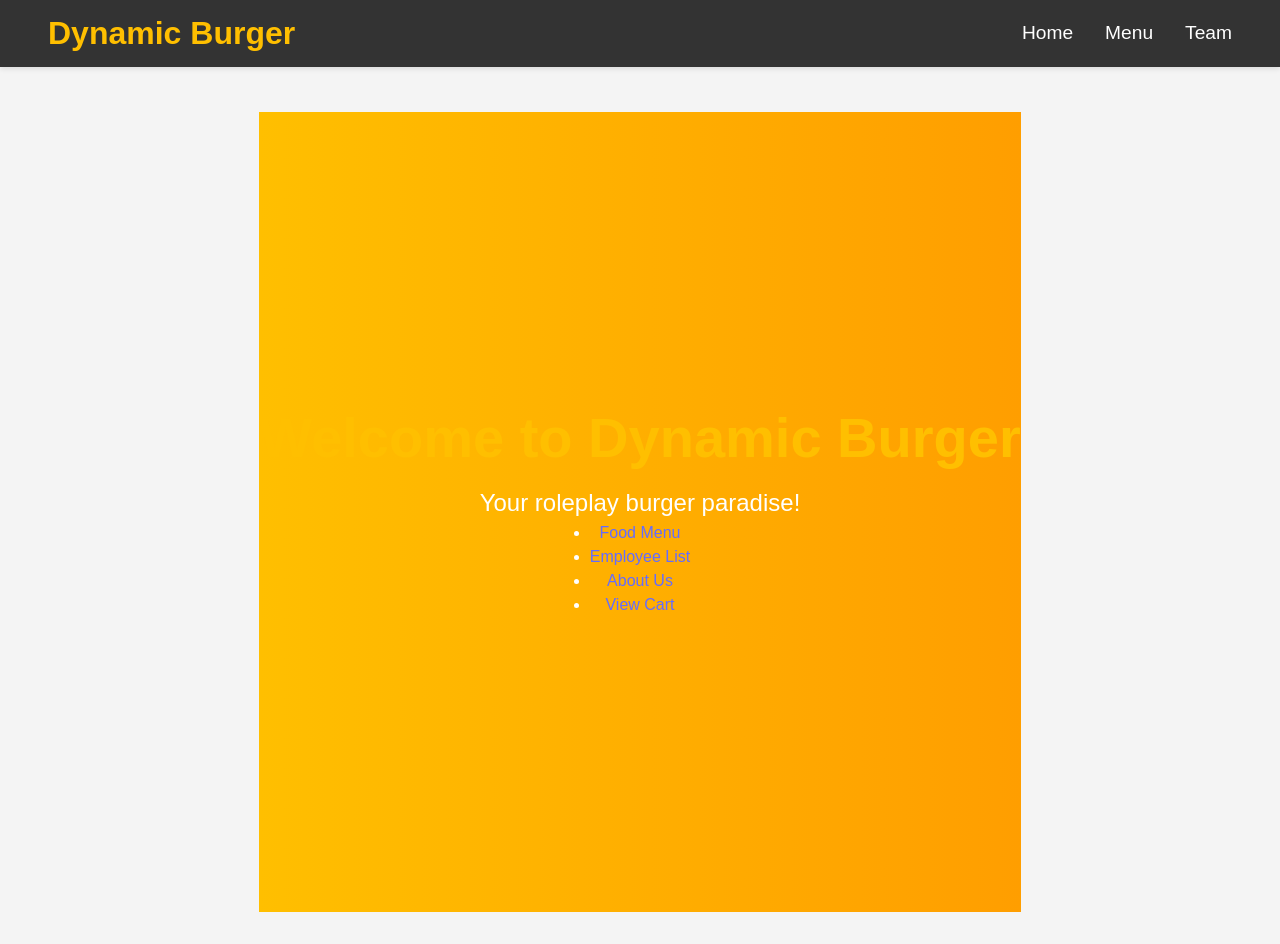
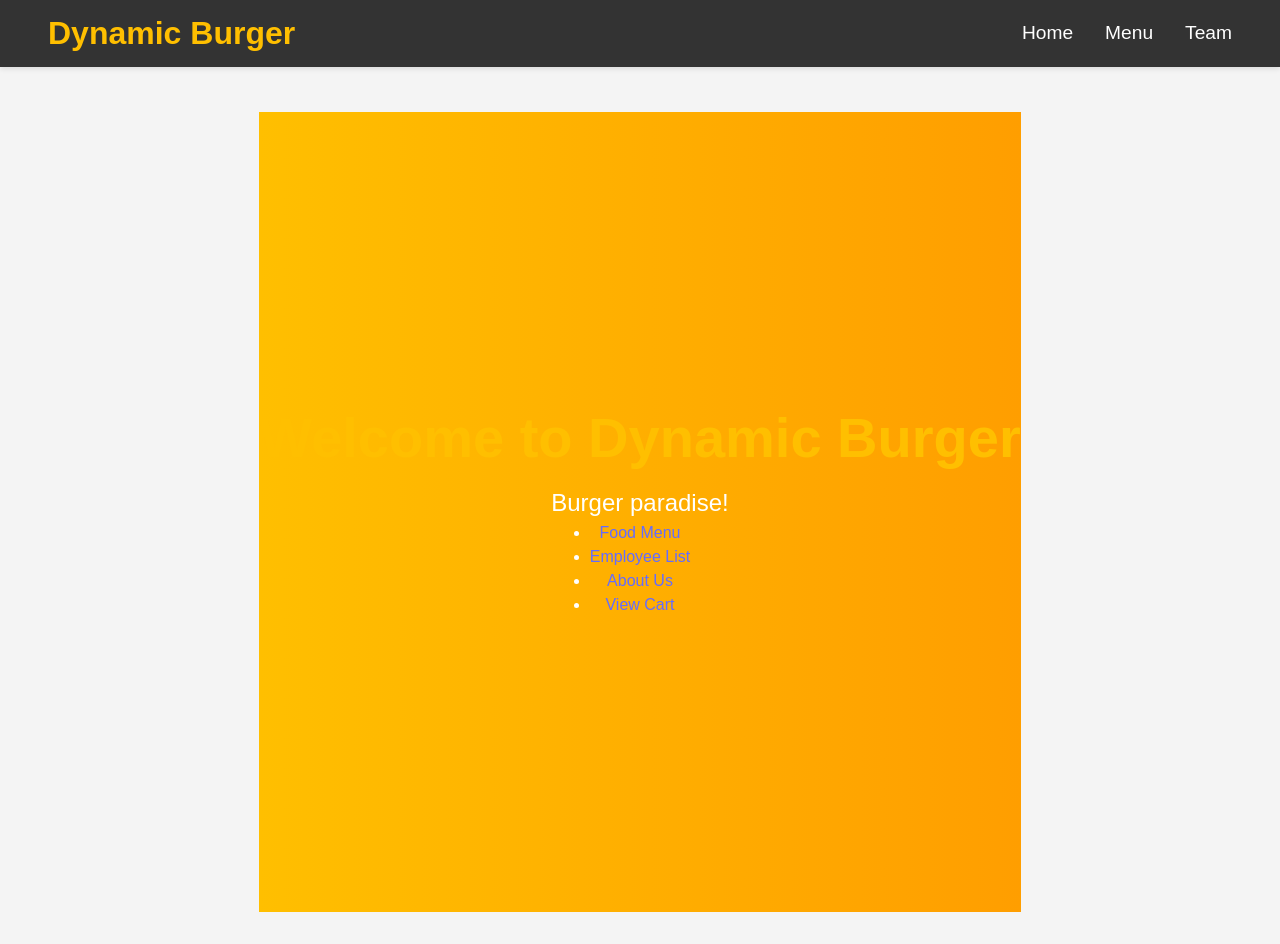
Before and after one commit to Kamla-Official/BS-Website, a React (Vite) app: page / in a window 1280 px wide. Built offline with nearby package versions, Linux system fonts and the light colour scheme; the HTML template or start-up script is replaced by a standard one.

Commit message:
build(deps): update package-lock.json and Home.jsx

```diff
--- a/src/components/Home/Home.jsx
+++ b/src/components/Home/Home.jsx
@@ -6,7 +6,7 @@ const Home = () => {
   return (
     <div className="home">
       <h1>Welcome to Dynamic Burger</h1>
-      <p>Your roleplay burger paradise!</p>
+      <p>Burger paradise!</p>
       <nav>
         <ul>
           <li><Link to="/menu">Food Menu</Link></li>
```
